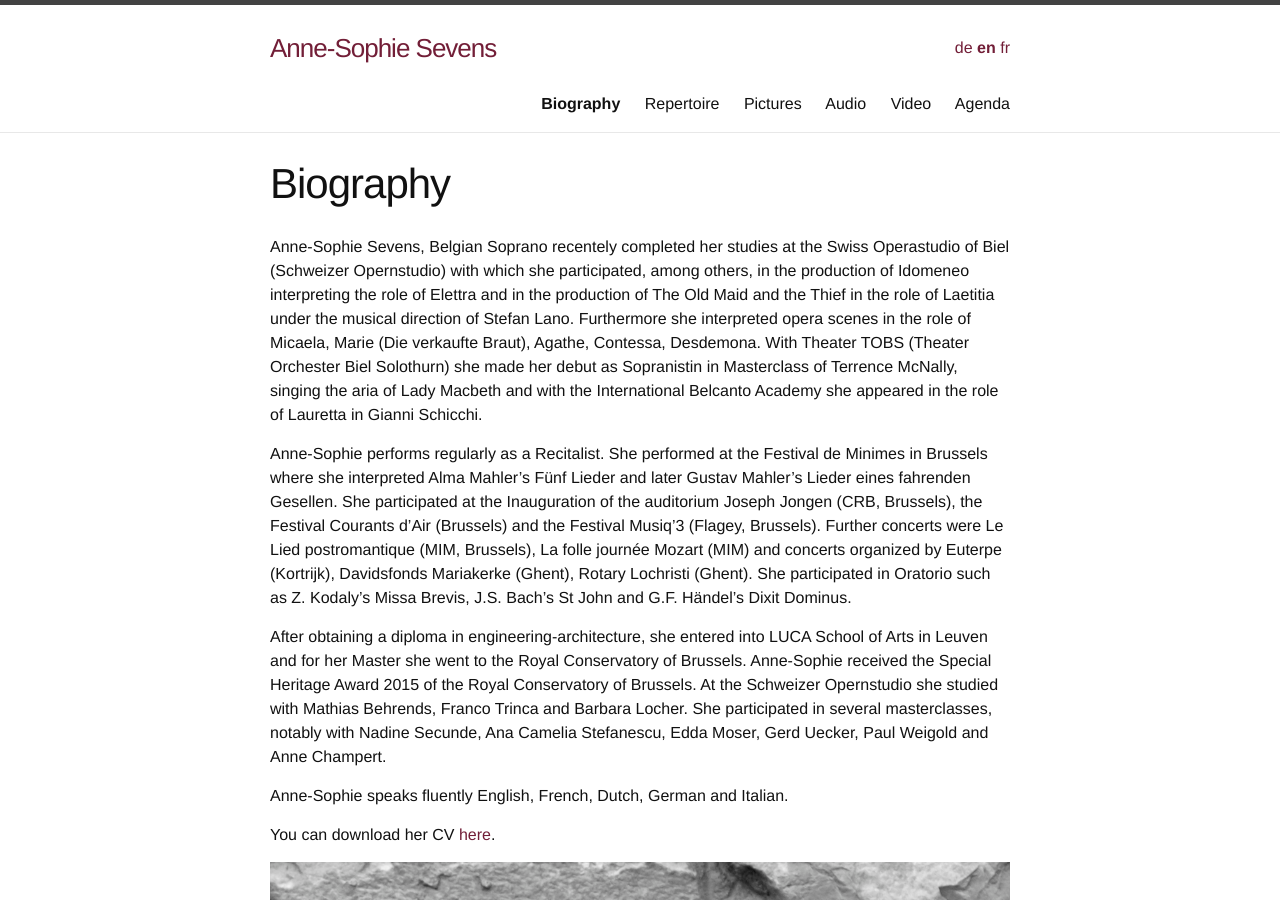
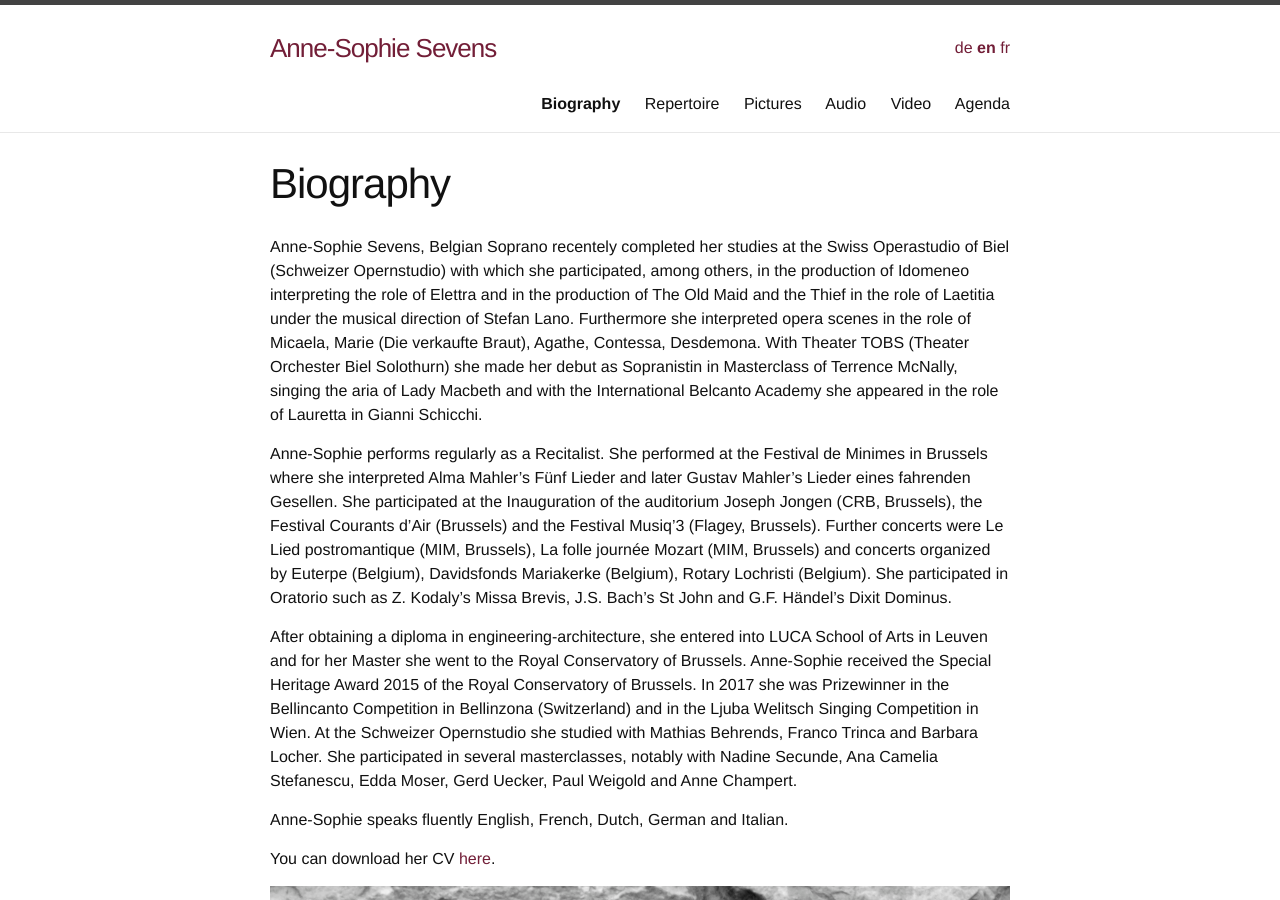
Before and after one commit to annesophie-sevens/annesophie-sevens.github.io, a Jekyll site: the page built from biography-en.md, in a window 1280 px wide and 900 px high. Built offline with Jekyll 4.4.1, drawn with Linux system fonts in a browser that asks for light colours.

Commit message:
Update biography-en.md

```diff
--- a/biography-en.md
+++ b/biography-en.md
@@ -9,9 +9,9 @@ ref: biography
 Anne-Sophie Sevens, Belgian Soprano recentely completed her studies at the Swiss Operastudio of Biel (Schweizer Opernstudio) with which she participated, among others, in the production of Idomeneo interpreting the role of Elettra and in the production of The Old Maid and the Thief in the role of Laetitia under the musical direction of Stefan Lano. Furthermore she interpreted opera scenes in the role of Micaela, Marie (Die verkaufte Braut), Agathe, Contessa, Desdemona.
 With Theater TOBS (Theater Orchester Biel Solothurn) she made her debut as Sopranistin in Masterclass of Terrence McNally, singing the aria of Lady Macbeth and with the International Belcanto Academy she appeared in the role of Lauretta in Gianni Schicchi.
 
-Anne-Sophie performs regularly as a Recitalist. She performed at the Festival de Minimes in Brussels where she interpreted Alma Mahler’s Fünf Lieder and later Gustav Mahler’s Lieder eines fahrenden Gesellen. She participated at the Inauguration of the auditorium Joseph Jongen (CRB, Brussels), the Festival Courants d’Air (Brussels) and the Festival Musiq’3 (Flagey, Brussels). Further concerts were Le Lied postromantique (MIM, Brussels), La folle journée Mozart (MIM) and concerts organized by Euterpe (Kortrijk), Davidsfonds Mariakerke (Ghent), Rotary Lochristi (Ghent). She participated in Oratorio such as Z. Kodaly’s Missa Brevis, J.S. Bach’s St John and G.F. Händel’s Dixit Dominus.
+Anne-Sophie performs regularly as a Recitalist. She performed at the Festival de Minimes in Brussels where she interpreted Alma Mahler’s Fünf Lieder and later Gustav Mahler’s Lieder eines fahrenden Gesellen. She participated at the Inauguration of the auditorium Joseph Jongen (CRB, Brussels), the Festival Courants d’Air (Brussels) and the Festival Musiq’3 (Flagey, Brussels). Further concerts were Le Lied postromantique (MIM, Brussels), La folle journée Mozart (MIM, Brussels) and concerts organized by Euterpe (Belgium), Davidsfonds Mariakerke (Belgium), Rotary Lochristi (Belgium). She participated in Oratorio such as Z. Kodaly’s Missa Brevis, J.S. Bach’s St John and G.F. Händel’s Dixit Dominus.
 
-After obtaining a diploma in engineering-architecture, she entered into LUCA School of Arts in Leuven and for her Master she went to the Royal Conservatory of Brussels. Anne-Sophie received the Special Heritage Award 2015 of the Royal Conservatory of Brussels.
+After obtaining a diploma in engineering-architecture, she entered into LUCA School of Arts in Leuven and for her Master she went to the Royal Conservatory of Brussels. Anne-Sophie received the Special Heritage Award 2015 of the Royal Conservatory of Brussels. In 2017 she was Prizewinner in the Bellincanto Competition in Bellinzona (Switzerland) and in the Ljuba Welitsch Singing Competition in Wien.
 At the Schweizer Opernstudio she studied with Mathias Behrends, Franco Trinca and Barbara Locher. She participated in several masterclasses, notably with Nadine Secunde, Ana Camelia Stefanescu, Edda Moser, Gerd Uecker, Paul Weigold and Anne Champert.
 
 Anne-Sophie speaks fluently English, French, Dutch, German and Italian.
```
